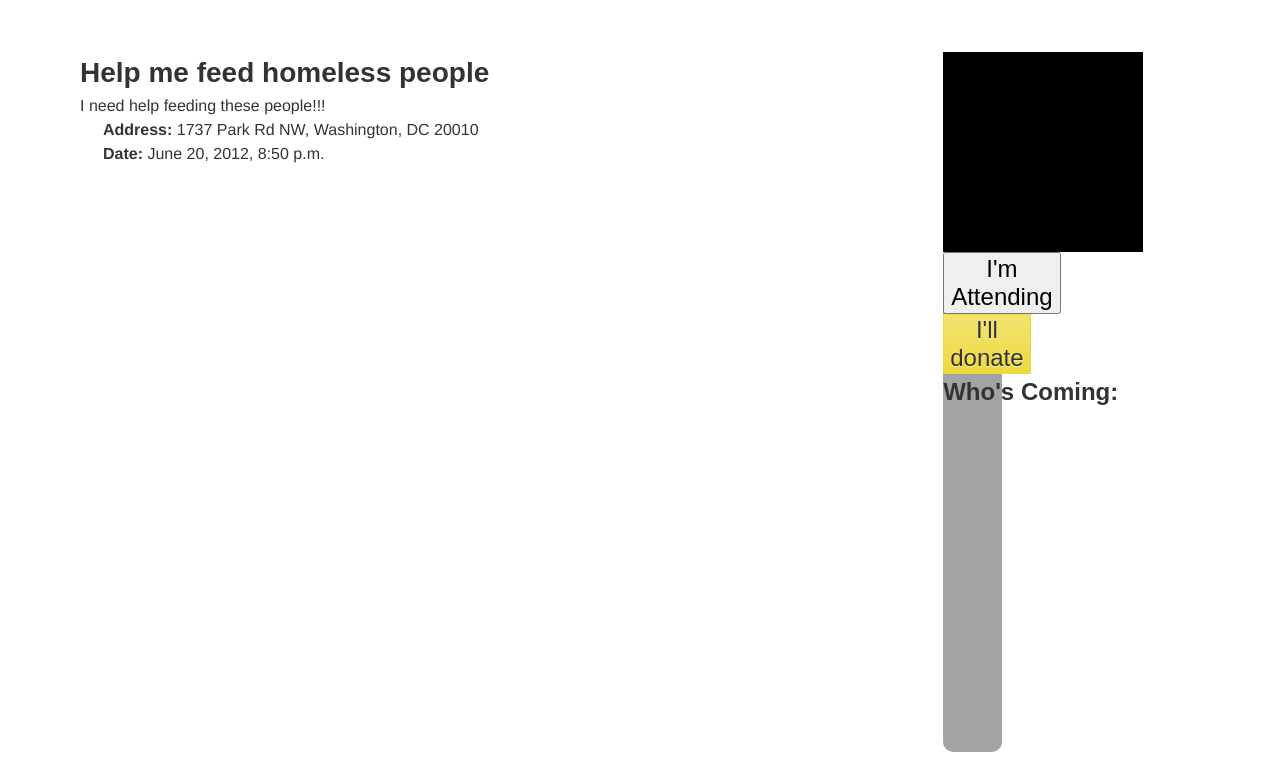
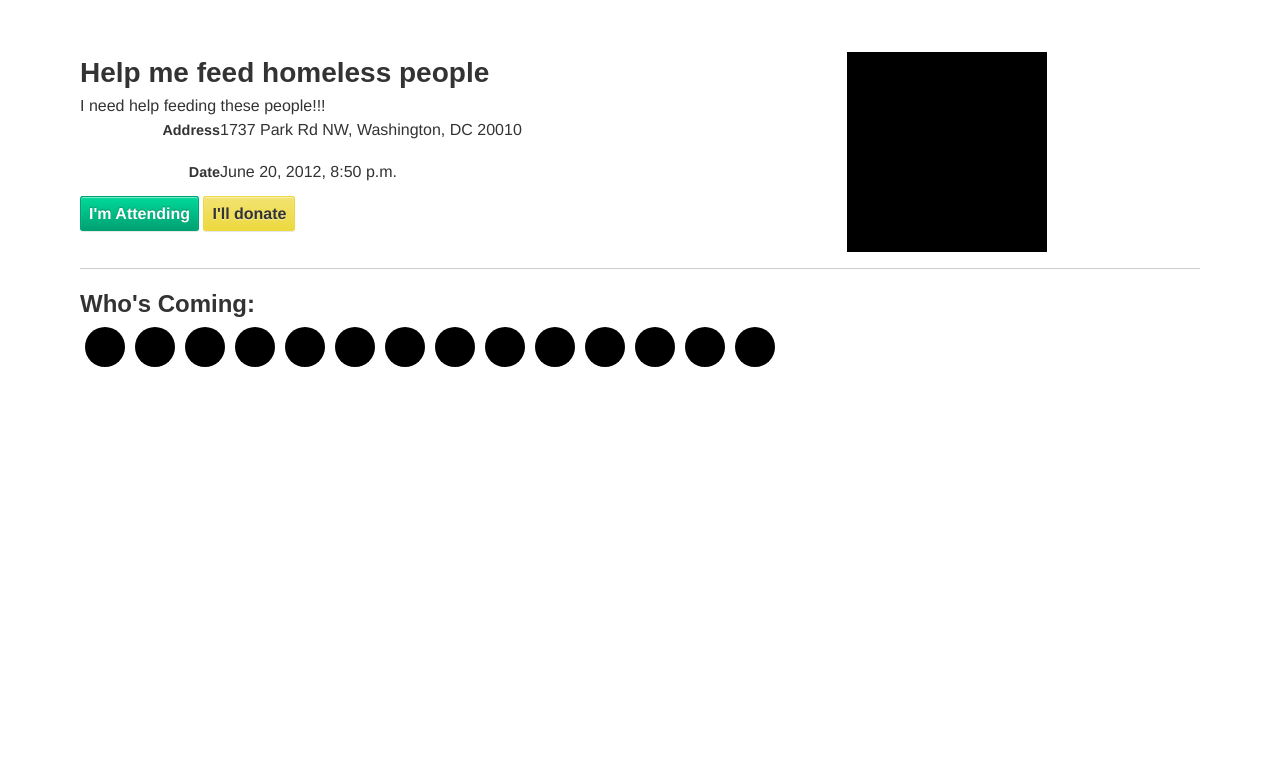
Before and after one commit to madirey/service_watch, a Django app: page /task/1 in a window 1280 px wide. Shown: the part 117-885 px from the top of the page. After the commit the page ends 484 px from the top, so only its background shows below. Run offline with Django 3.2, Linux system fonts and the light colour scheme; data comes from the database, SQL or seed files in the repository; parts of the project's set-up code (start-up, migrations or seed data) failed here and were passed over.

Commit message:
finished task

```diff
--- a/servicewatch/static/css/style.css
+++ b/servicewatch/static/css/style.css
@@ -746,19 +746,34 @@ section.blank {
   height:200px;
   background-color:black;
 }
+#black-image{
+  width:200px;
+  height:200px;
+  background-color:black;
+}
 #attend-box{
   background-color:#A2A3A5;
   width:inherit;
-  height:500px;
+  height:200px;
   border-radius:10px;
+  padding-top:20px;
+  text-align:center;
+  margin-top:20px;
 }
 #other-people{
-  width:200px;
+  width:inherit;
   display:block;
   margin:0 auto 0 auto;
 }
   .small-box{
     width:40px;
-    margin-left:10px;
+    height:40px;
+    margin:5px 5px 5px 5px;
     border-radius:40px;
+    background-color:black;
+    float:left;
   }
+  #button-box{
+    text-align:center;
+    margin-bottom:10px;
+  }
--- a/servicewatch/templates/Task.html
+++ b/servicewatch/templates/Task.html
@@ -2,6 +2,7 @@
 <html>
 <head>
 	<link rel="stylesheet" href="{{STATIC_URL}}css/style.css">
+
 </head>
 
 <body>
@@ -22,22 +23,36 @@
 	</nav>
 </header>
 	<div class="row">
-		<div class="span9">
+		<div class="span8">
 			<h2>{{task.title}}</h2>
 			<h3>{{task.grower}}</h3>
 			<p>{{task.description}}</p>
-			<div id="details" class="span9">
-				<p><b>Address:       </b>{{task.address}}<p>
-				<p><b>Date:          </b>{{task.time}}</p>
+			<form>
+				<div class="control">
+					<label>Address</label>
+					<div class="control-group">
+						{{task.address}}
+					</div>
+				</div>
+				<div class="control">
+					<label>Date</label>
+					<div class="control-group">
+						{{task.time}}
+					</div>
+				</div>
+			</form>
+			<a href="#" class="btn">I'm Attending</a>
+			<a href="#" class="btn-accent btn">I'll donate</a>
+		</div>
+		<div class="span4">
+			<div id="black-image">
+			</div>
 			</div>
 		</div>
-		<div class="span3">
-			<div id="black-image">
-			</div>
-			<div id="attend-box">
-				<button class="btn-large">I'm Attending</button>
-				<button class="btn-accent btn-large">I'll donate</button>
-				<div id="other-people">
+	</div>
+		<hr >
+		<div class="row">
+			<div class="span8">
 					<h3>Who's Coming:</h3>
 					<div class="small-box">
 
@@ -66,10 +81,24 @@
 					<div class="small-box">
 
 					</div>
-				</div>
+					<div class="small-box">
 
+					</div>
+					<div class="small-box">
+
+					</div>
+					<div class="small-box">
+
+					</div>
+					<div class="small-box">
+
+					</div>
+					<div class="small-box">
+
+					</div>
 			</div>
 		</div>
+
 	</div>
 <footer></footer>
 </body>
```
